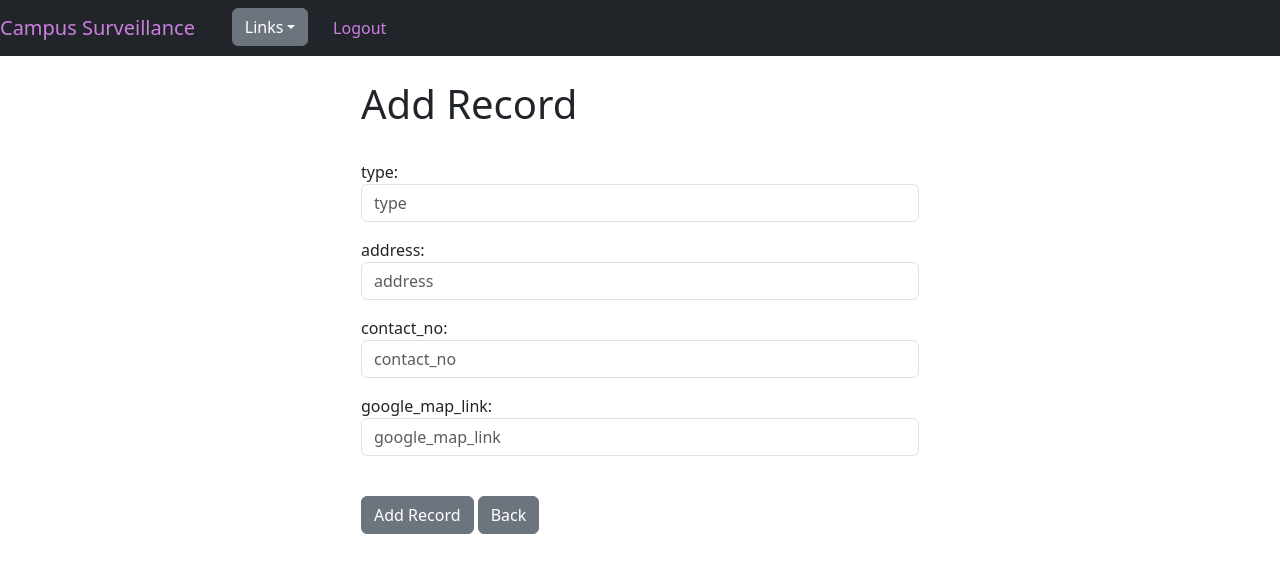
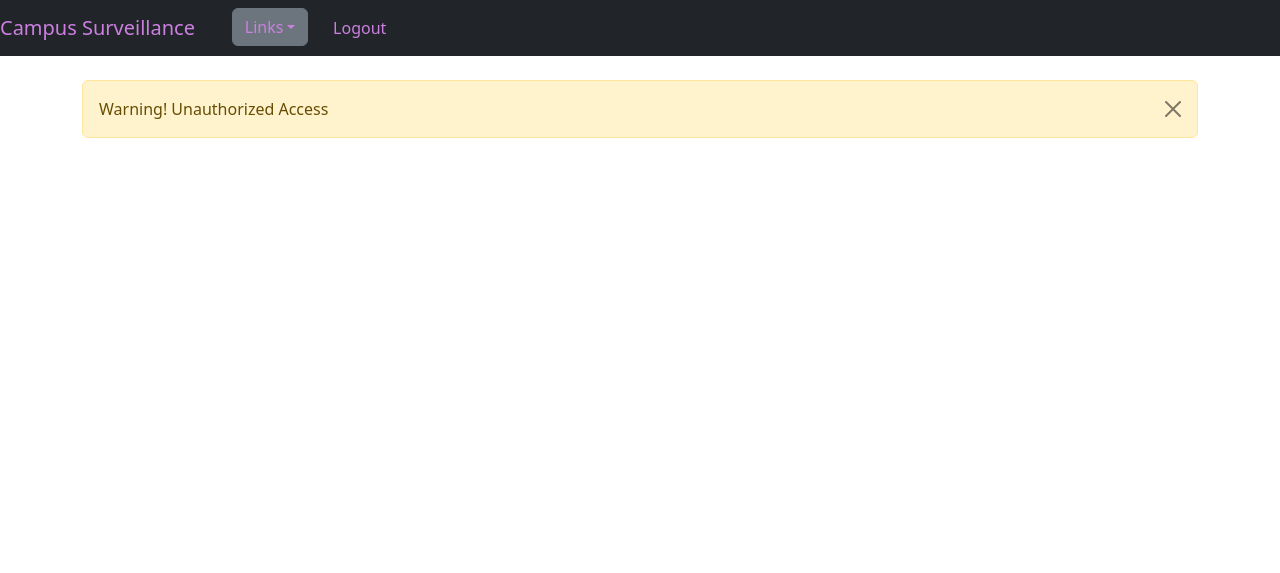
Before and after one commit to Swathi-Karanth/smart-surveillance, a Django app: page /add_contacts/ in a window 1280 px wide. Shown: the top 573 px of the page. Run offline with Django 4.2, Linux system fonts and the light colour scheme; the visitor is signed in with stand-in values (Sample User, id 1).

Commit message:
error 404 page added

```diff
--- a/dcrm/settings.py
+++ b/dcrm/settings.py
@@ -70,8 +70,8 @@ DATABASES = {
         'ENGINE': 'django.db.backends.mysql',
         'NAME': 'campus_surveillance',
         'USER': 'root',
-        'PASSWORD': 'Haechan@2023',
-        # 'PASSWORD': 'mySQL_admin0',
+        # 'PASSWORD': 'Haechan@2023',
+        'PASSWORD': 'mySQL_admin0',
         'HOST': 'localhost',
         'PORT': '3306',
     }
--- /dev/null
+++ b/website/templates/error_404.html
@@ -0,0 +1,22 @@
+{% extends 'base.html' %}
+{% block content %}
+<!-- {% if user.is_authenticated %}
+{% include 'home.html' %}
+{% else %} -->
+{% load static %}
+
+<style>
+  body {
+    background-image: url('{% static "login/sky_and_clouds.jpg"%}');
+    background-repeat: no-repeat;
+    background-attachment: auto;
+    background-size: 100%;
+  }
+</style>
+
+{% comment %} <body background = "{% static "sky_and_clouds.jpg" %}"> {% endcomment %}
+<body>
+<p> </p>
+</body>
+{% endif %}
+{% endblock %}
--- a/website/templates/home.html
+++ b/website/templates/home.html
@@ -5,6 +5,12 @@
 
 
 {% if user.is_authenticated %}
+{% if user.is_staff %}
+<p>Logged in as admin.</p>
+{% else %}
+<p>Logged in as staff member.</p>
+{% endif %}
+ <p>Welcome {{user.username}}</p>
 
 <button type="button" class="btn btn-lg btn-info"
 data-bs-trigger="hover focus"
--- a/website/templates/navbar.html
+++ b/website/templates/navbar.html
@@ -9,22 +9,21 @@
     <ul class="navbar-nav justify-content-right">
       {% if user.is_authenticated%}
 
-      <li class="dropdown nav-item">
-        <a class="btn btn-secondary dropdown-toggle nav-item"
-        href="{% url 'home' %}" role="button" data-bs-toggle="dropdown" aria-expanded="false">
-          Links</a>
-        <ul class="dropdown-menu nav-item">
+      <div class="dropdown nav-item">
+        <button class="btn btn-secondary dropdown-toggle" type="button" data-bs-toggle="dropdown" aria-expanded="false" style="color: rgb(204, 127, 225);">Links</button>
+        <ul class="dropdown-menu">
           {% for link in links %}
-        <li class="nav-item">
-          <a class="nav-link" href="{{ link.url }}" style="color: rgb(204, 127, 225);">
-            {{ link.title }}
-        </a></li>
+              <li class="nav-item"><a class="nav-link" href="{{ link.url }}" style="color: rgb(204, 127, 225);">{{ link.title }}</a></li>
+          {% endfor %}
+        </ul>
+      </div>
+      <li class="nav-item">
+      {% for link in links %}
+      <li class="nav-item">
+        <a class="nav-link" href="{{ link.url }}" style="color: rgb(204, 127, 225);">&nbsp;&nbsp;&nbsp;&nbsp;{{link.title}}</a>
+      </li>
       {% endfor %}
-        </ul>
       </li>
-
-
-
 
       <li class="nav-item">
         <a class="nav-link" href="{% url 'logout' %}" style="color: rgb(204, 127, 225);">&nbsp;&nbsp;&nbsp;&nbsp;Logout</a>
@@ -35,6 +34,5 @@
       </li>
       {% endif %}
     </ul>
-
   </div>
 </nav>
--- a/website/views.py
+++ b/website/views.py
@@ -12,18 +12,22 @@ from django.http import HttpResponseForbidden
 
 
 links = [
-    {'ec': 'e_contact', 'url': '/e_contact/'},
-    {'r': 'roles_list', 'url': '/roles_list/'},
-	{'s': 'staff', 'url': '/staff/'},
-	{'v': 'visitor', 'url': '/visitor_ledger/'},
-	{'i': 'incident', 'url': '/incidents/'},
-	{'i': 'Cctv', 'url': '/cctv_page/'},
+    {'ec': 'e_contact', 'title': 'Emergency Contacts','url': '/e_contact/'},
+	{'r': 'roles_list','title': 'Roles', 'url': '/roles_list/'},
+	{'s': 'staff','title': 'Staff', 'url': '/staff/'},
+	{'v': 'visitor','title': 'Visitor Log', 'url': '/visitor_ledger/'},
+	{'i': 'incident','title': 'Incident History', 'url': '/incidents/'},
+	{'c': 'cctv','title': 'CCTV Footages', 'url': '/cctv_page/'},
+	{'p': 'error_404','title': 'ERROR 404: Page Not Found', 'url': '/error_404/'},
 
     # Add more links as needed
 ]
 
+def error_404(request):
+	return render(request, 'error_404.html', {})
+
 def login_user(request):
-	if request.user.is_authenticated== False:
+	if request.user.is_authenticated == False:
 
 		if request.method =="POST":
 			username = request.POST['username']
@@ -34,7 +38,7 @@ def login_user(request):
 				messages.success(request,"Logged In Successfully")
 				return redirect('home')
 			else:
-				messages.success(request,"Error logging in, Try Again")
+				messages.success(request,"Error logging in, Try Again. If problem persists, contact admin.")
 				return redirect('login')
 
 		else:
@@ -45,15 +49,18 @@ def login_user(request):
 
 
 def home(request):
-	return render(request, 'home.html', {'links': request.role_links})
+    if request.user.is_authenticated == True:
+        return render(request, 'home.html', {'links': request.role_links})
+    else:
+        return redirect('login')
 
 
 
 def logout_user(request):
 	logout(request)
 	messages.success(request, "You Have Been Logged Out...")
+	print(request.user, request.user.is_staff)
 	return redirect('login')
-
 
 def register_user(request):
 	if request.method == 'POST':
@@ -78,20 +85,25 @@ def e_contact(request):
 	# records = EMERGENCY_CONTACTS.objects.all()
 	# print(records)
 	# return render(request,'e_contact.html',{'records':records})
-	with connection.cursor() as cursor:
-		cursor.execute("SELECT * FROM EMERGENCY_CONTACTS")
-		r = cursor.fetchall()
-		records = []
-		for record in r:
-			data= {}
-			data["e_id"] = record[0]
-			data["type"] = record[1]
-			data["address"] = record[2]
-			data["contact_no"] = record[3]
-			data["google_map_link"] = record[4]
-			records.append(data)
-			# print(records)
-		return render(request,'e_contact.html',{'records':records})
+	if request.user.is_authenticated and request.user.is_staff == 1:
+		with connection.cursor() as cursor:
+			cursor.execute("SELECT * FROM EMERGENCY_CONTACTS")
+			r = cursor.fetchall()
+			records = []
+			for record in r:
+				data= {}
+				data["e_id"] = record[0]
+				data["type"] = record[1]
+				data["address"] = record[2]
+				data["contact_no"] = record[3]
+				data["google_map_link"] = record[4]
+				records.append(data)
+				# print(records)
+			return render(request,'e_contact.html',{'records':records})
+
+	else:
+		messages.success(request, "Warning! Unauthorized Access")
+		return render(request,'error_404.html', {})
 
 
 def customer_record(request, pk):
@@ -146,37 +158,53 @@ def update_record(request, pk):
 def roles_list(request):
 	# records = Roles.objects.all()
 	# return render(request,'roles.html',{'records':records})
-	with connection.cursor() as cursor:
-		cursor.execute("SELECT * FROM roles")
-		r = cursor.fetchall()
-		records = []
-		for record in r:
-			data= {}
-			data["role_id"] = record[0]
-			data["role_name"] = record[1]
-			records.append(data)
-		return render(request,'roles.html',{'records':records})
+	if request.user.is_authenticated and request.user.is_staff == 0:
+		with connection.cursor() as cursor:
+			cursor.execute("SELECT * FROM roles")
+			r = cursor.fetchall()
+			records = []
+			for record in r:
+				data= {}
+				data["role_id"] = record[0]
+				data["role_name"] = record[1]
+				records.append(data)
+			return render(request,'roles.html',{'records':records})
+	else:
+		messages.success(request, "Warning! Unauthorized Access")
+		return render(request,'error_404.html', {})
 
 
 def add_contacts(request):
-	return render(request,'add_contacts.html',{'form':AddRecordForm})
+    if request.user.is_authenticated and request.user.is_staff == 0:
+        return render(request,'add_contacts.html',{'form':AddRecordForm})
+    else:
+        messages.success(request, "Warning! Unauthorized Access")
+        return render(request,'error_404.html', {})
 
 def update_contacts(request,pk):
-	if request.method=='GET':
-		record = EMERGENCY_CONTACTS.objects.get(e_id=pk)
-		form = AddRecordForm(request.POST or None,instance=record)
-		return render(request,'update_contacts.html',{'form':form,'pk':pk})
+	if request.user.is_authenticated and request.user.is_staff == 0:
+		if request.method=='GET':
+			record = EMERGENCY_CONTACTS.objects.get(e_id=pk)
+			form = AddRecordForm(request.POST or None,instance=record)
+			return render(request,'update_contacts.html',{'form':form,'pk':pk})
+		else:
+			record = EMERGENCY_CONTACTS.objects.get(e_id=pk)
+			form = AddRecordForm(request.POST,instance=record)
+			if form.is_valid():
+				form.save()
+				return redirect('e_contact')
 	else:
-		record = EMERGENCY_CONTACTS.objects.get(e_id=pk)
-		form = AddRecordForm(request.POST,instance=record)
-		if form.is_valid():
-			form.save()
-			return redirect('e_contact')
+		messages.success(request, "Warning! Unauthorized Access")
+		return render(request,'error_404.html', {})
 
 def staff(request):
-	records = staff_master_view.objects.all()
-	print(records)
-	return render(request,'staff.html',{'records':records})
+	if request.user.is_authenticated and request.user.is_staff == 1:
+		records = staff_master_view.objects.all()
+		print(records)
+		return render(request,'staff.html',{'records':records})
+	else:
+		messages.success(request, "Warning! Unauthorized Access")
+		return render(request,'error_404.html', {})
 
 def update_staff(request, pk):
 	if request.method=='GET':
```
